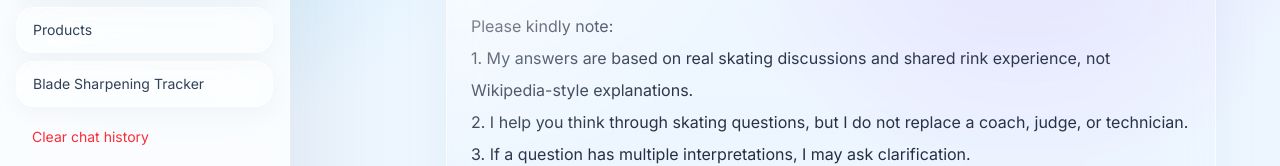
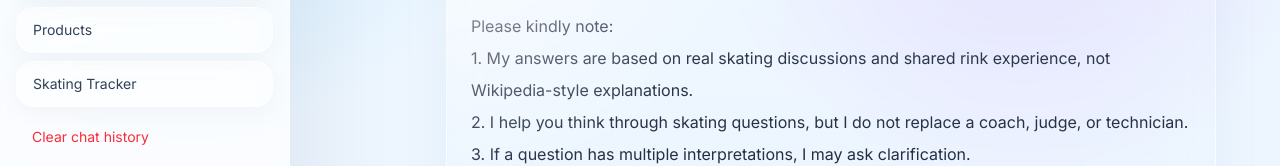
Before and after one commit to charlesl3/warmedge, a Next.js app: page / in a window 1280 px wide. Shown: the part 266-432 px from the top of the page. Built offline with nearby package versions, Linux system fonts and the light colour scheme; no server answers.

Commit message:
ui big redesign tracker

```diff
--- a/app/chat/page.tsx
+++ b/app/chat/page.tsx
@@ -1265,7 +1265,7 @@ flex flex-col
             }}
             className={navBtn}
           >
-            Blade Sharpening Tracker
+            Skating Tracker
           </button>
 
           <button
@@ -1722,9 +1722,9 @@ transition-all duration-200
                     Skating Tracker
                   </h2>
 
-                  <p className="mt-1 text-sm text-slate-500">
+                  {/* <p className="mt-1 text-sm text-slate-500">
                     Sessions • Sharpening • Practice
-                  </p>
+                  </p> */}
                 </div>
 
                 {session && bladeTracker ? (
```
